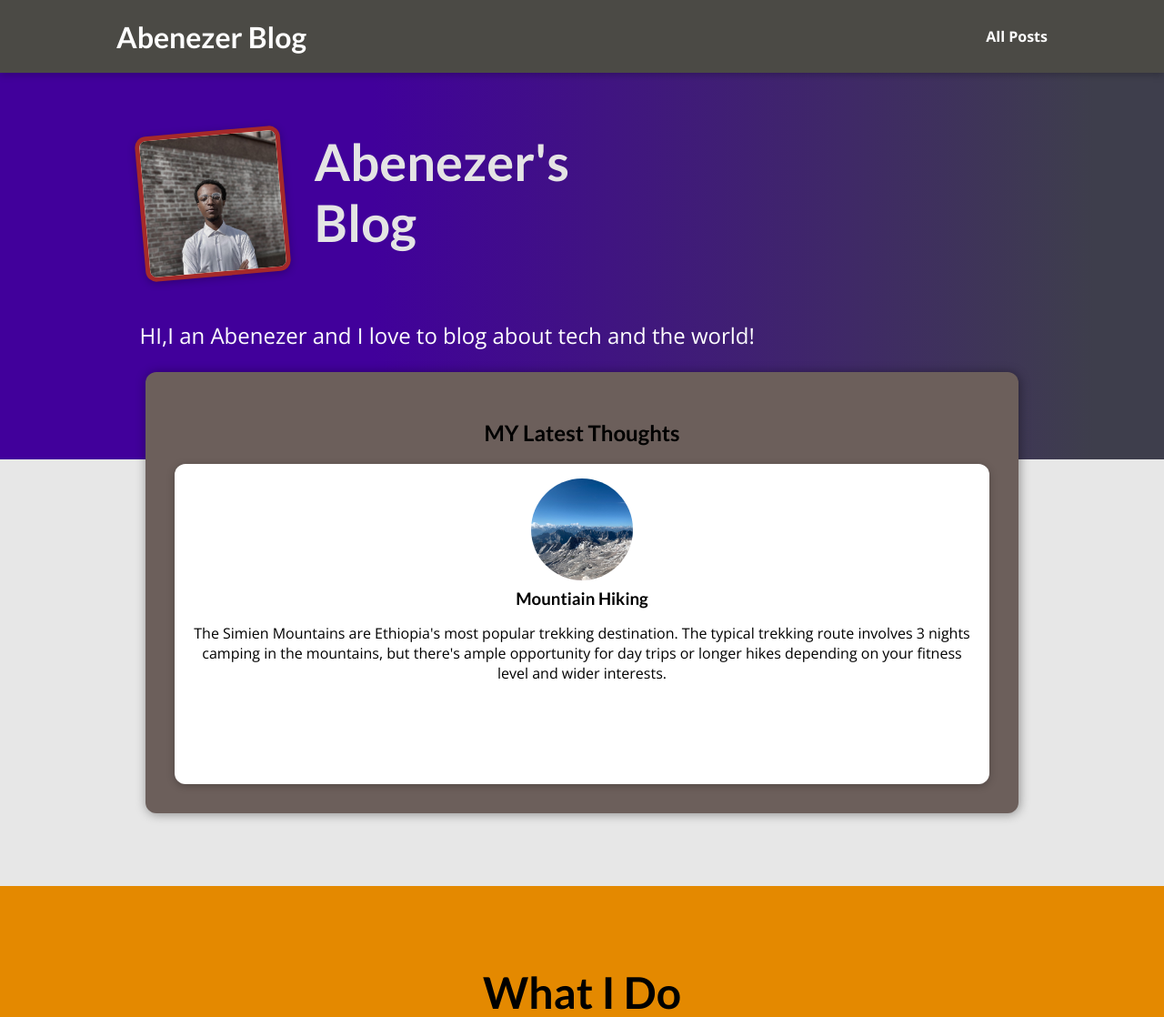
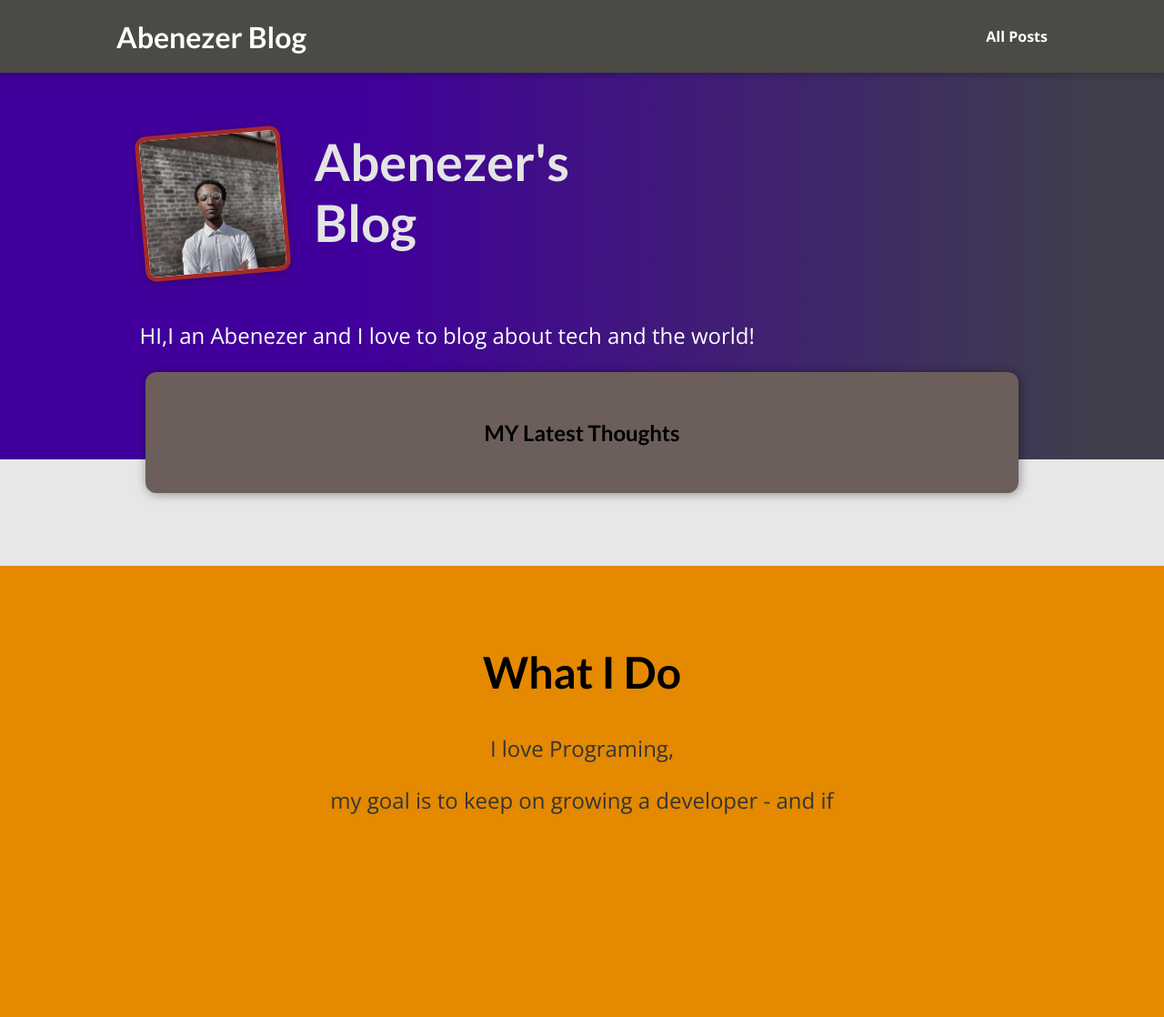
Before and after one commit to Abenezerjr/Blog_page, a Django app: page / in a window 1280 px wide. Shown: the top 1118 px of the page at 91% size. After the commit the page ends 895 px from the top, so only its background shows below. Run offline with Django 4.2, Linux system fonts and the light colour scheme.

Commit message:
cut  li element from index.html

```diff
--- a/blog/templates/blog/index.html
+++ b/blog/templates/blog/index.html
@@ -24,22 +24,7 @@
     <section id="latest-posts">
     <h2>MY Latest Thoughts</h2>
     <ul>
-        <li>
-            <article class="post">
-                <a href="">
-                    <img src="{% static "blog/images/mountains.jpg" %}" alt="Mountain hiking"/>
-                    <div class="post__content">
-                        <h3>Mountiain Hiking</h3>
-                        <p> The Simien Mountains are Ethiopia's most popular trekking destination.
-                            The typical trekking route involves 3 nights camping in the mountains,
-                            but there's ample opportunity for day trips or longer hikes depending
-                            on your fitness level and wider interests.
-                        </p>
-                    </div>
-                </a>
 
-            </article>
-        </li>
     </ul>
 
     </section>
```
